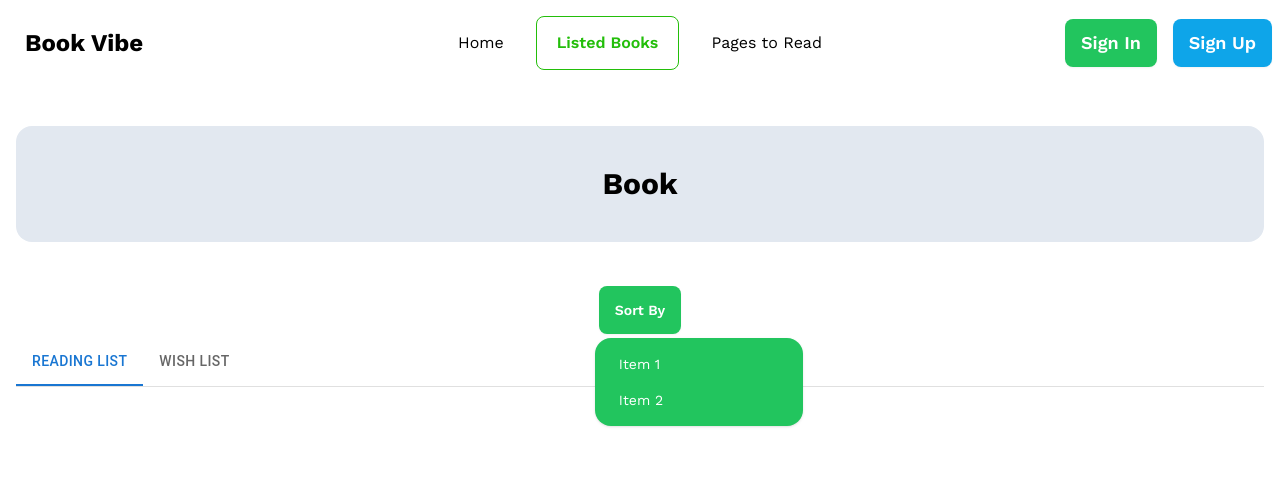
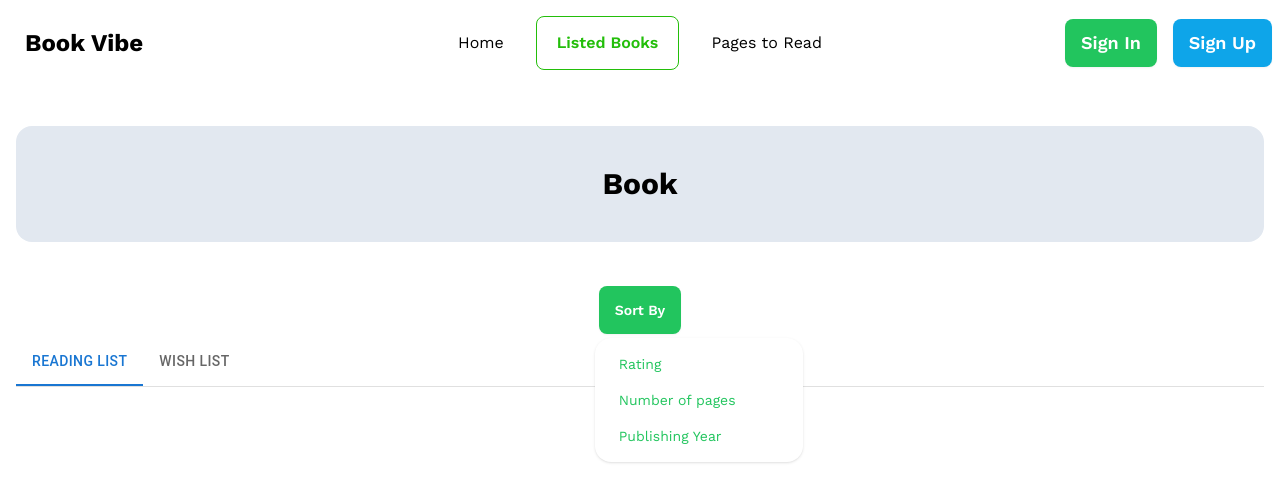
Before and after one commit to Allsamir/Book-Vibe, a React (Vite) app: page /listed-books in a window 1280 px wide. Both pictures are taken after a click on the heading "Sort By". Shown: the top 502 px of the page. Built offline with nearby package versions, Linux system fonts and the light colour scheme; a web font is replaced by a local one.

Commit message:
sorted fetures added

```diff
--- a/src/components/Listed-Bools/ListedBooks.tsx
+++ b/src/components/Listed-Bools/ListedBooks.tsx
@@ -19,11 +19,37 @@ interface Books {
 const ListedBooks: React.FC = () => {
   const [dataOfReadingList, setDataOfReadingList] = useState<Books[]>([]);
   const [dataOfWishList, setDataOfWishList] = useState<Books[]>([]);
+  const [sort, setSort] = useState<string>("");
 
   useEffect(() => {
     setDataOfReadingList(getDataFromLocalStorage("readingList"));
     setDataOfWishList(getDataFromLocalStorage("wishList"));
   }, []);
+
+  const handleSort = (option: string) => {
+    setSort(option);
+  };
+
+  const sortedDataOfReadingList =
+    sort === "rating"
+      ? [...dataOfReadingList].sort((a, b) => b.rating - a.rating)
+      : sort === "pages"
+      ? [...dataOfReadingList].sort((a, b) => b.totalPages - a.totalPages)
+      : sort === "year"
+      ? [...dataOfReadingList].sort(
+          (a, b) => b.yearOfPublishing - a.yearOfPublishing
+        )
+      : dataOfReadingList;
+  const sortedDataOfWishList =
+    sort === "rating"
+      ? [...dataOfWishList].sort((a, b) => b.rating - a.rating)
+      : sort === "pages"
+      ? [...dataOfWishList].sort((a, b) => b.totalPages - a.totalPages)
+      : sort === "year"
+      ? [...dataOfWishList].sort(
+          (a, b) => b.yearOfPublishing - a.yearOfPublishing
+        )
+      : dataOfWishList;
 
   return (
     <div>
@@ -36,18 +62,24 @@ const ListedBooks: React.FC = () => {
           <summary className="m-1 btn bg-green-500 text-white border-none">
             Sort By
           </summary>
-          <ul className="p-2 shadow menu dropdown-content z-[1] bg-green-500 text-white rounded-box w-52">
+          <ul className="p-2 shadow menu dropdown-content z-[1] bg-white text-green-500 rounded-box w-52">
             <li>
-              <a>Item 1</a>
+              <a onClick={() => handleSort("rating")}>Rating </a>
             </li>
             <li>
-              <a>Item 2</a>
+              <a onClick={() => handleSort("pages")}>Number of pages</a>
+            </li>
+            <li>
+              <a onClick={() => handleSort("year")}>Publishing Year</a>
             </li>
           </ul>
         </details>
       </div>
 
-      <TabsOfRW readingList={dataOfReadingList} wishList={dataOfWishList} />
+      <TabsOfRW
+        readingList={sortedDataOfReadingList}
+        wishList={sortedDataOfWishList}
+      />
     </div>
   );
 };
--- a/src/components/Pages-To-Read/PagesToRead.tsx
+++ b/src/components/Pages-To-Read/PagesToRead.tsx
@@ -25,7 +25,7 @@ interface Books {
   yearOfPublishing: number;
 }
 
-const colors = ["#0088FE", "#00C49F", "#FFBB28", "#FF8042", "red", "pink"];
+const colors = ["#0088FE", "#00C49F", "#FFBB28", "#FF8042", "red", "purple"];
 
 const getPath = (x: string, y: string, width: number, height: number) => {
   return `M${x},${y + height}C${x + width / 3},${y + height} ${x + width / 2},${
@@ -48,7 +48,7 @@ const PagesToRead: React.FC = () => {
   const data: Books[] = getDataFromLocalStorage("readingList");
 
   return (
-    <div className="w-full bg-slate-100 py-28 rounded-2xl mt-12 h-screen">
+    <div className="w-full bg-slate-100 py-28 rounded-2xl mt-12 h-screen font-work">
       <ResponsiveContainer width="100%" height="100%">
         <BarChart
           width={500}
```
